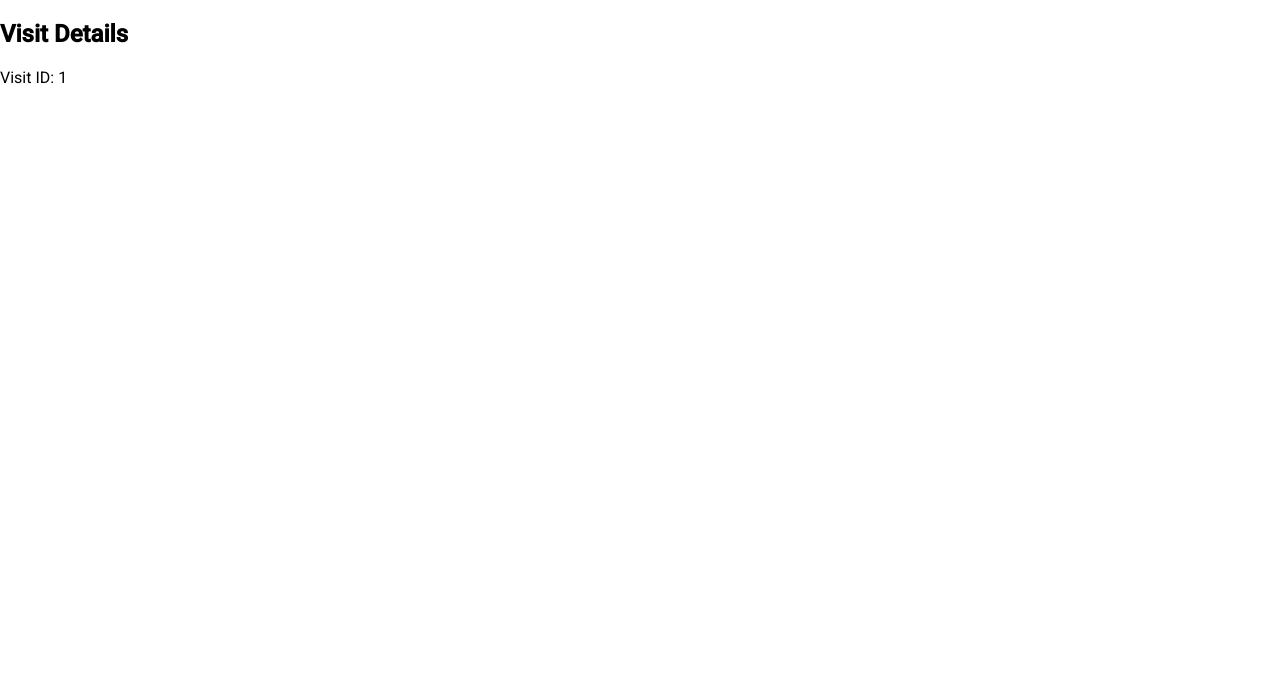
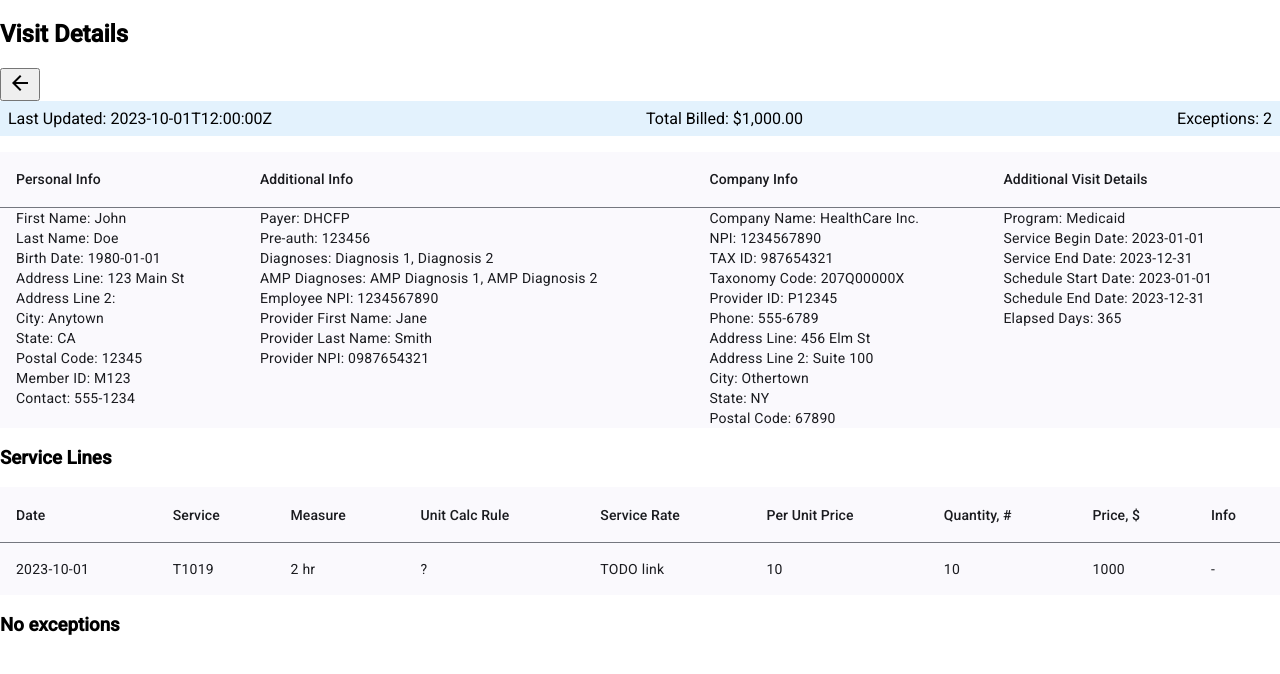
Before and after one commit to glebmark/sandata-billing-ui-poc, an Angular app: page /visit/1 in a window 1280 px wide. Shown: the top 674 px of the page. Built offline with nearby package versions, Linux system fonts and the light colour scheme.

Commit message:
visit details

```diff
--- a/src/app/rate-page/rate-page.component.ts
+++ b/src/app/rate-page/rate-page.component.ts
@@ -1,10 +1,15 @@
 import { Component, OnInit } from '@angular/core';
 import { MatTabsModule } from '@angular/material/tabs';
 import { ServiceRatePageComponent } from './service-rate.component';
+import { MatIconModule } from '@angular/material/icon';
+import { Router } from '@angular/router';
 
 @Component({
   selector: 'app-rate-page',
   template: `
+    <button mat-raised-button color="primary" (click)="goBack()">
+        <mat-icon>arrow_back</mat-icon>
+    </button>
     <mat-tab-group>
       <mat-tab label="Service Rates">
         <!-- TODO add doc/flat view switcher -->
@@ -15,13 +20,17 @@ import { ServiceRatePageComponent } from './service-rate.component';
       </mat-tab>
     </mat-tab-group>
   `,
-imports: [MatTabsModule, ServiceRatePageComponent]
+imports: [MatTabsModule, ServiceRatePageComponent, MatIconModule]
 })
 export class RatePageComponent implements OnInit {
 
-  constructor() { }
+  constructor(private router: Router) { }
 
   ngOnInit(): void {
   }
 
+  goBack() {
+    this.router.navigate(['']);
+  }
+
 }
--- a/src/app/rate-page/rates-list-viewer.component.ts
+++ b/src/app/rate-page/rates-list-viewer.component.ts
@@ -141,7 +141,7 @@ export class RatesListViewerComponent {
 
     rateForm = new FormGroup({
         rateViewerForm: new FormGroup({
-            evvIdentifier: new FormControl(''),
+            evvIdentifier: new FormControl('123'),
             eventCode: new FormControl(''),
             effectiveDate: new FormControl(''),
             service: new FormControl(''),
--- a/src/app/visits-page/filters-and-table-of-visits.component.ts
+++ b/src/app/visits-page/filters-and-table-of-visits.component.ts
@@ -35,18 +35,18 @@ import { RouterModule } from '@angular/router';
         </div>
         <button mat-button (click)="clearFilters()">Clear Filters</button>
         <table mat-table [dataSource]="dataSource" matSort class="mat-elevation-z8">
-            <ng-container matColumnDef="link">
-                <th mat-header-cell *matHeaderCellDef> Details </th>
-                <td mat-cell *matCellDef="let element"> <a [routerLink]="['/visit', element.id]">View</a> </td>
-            </ng-container>
             <ng-container *ngFor="let column of allColumns">
                 <ng-container *ngIf="column.visible" [matColumnDef]="column.def">
                     <th mat-header-cell *matHeaderCellDef mat-sort-header> {{column.name}} </th>
                     <td mat-cell *matCellDef="let element"> {{element[column.def]}} </td>
                 </ng-container>
             </ng-container>
-            <tr mat-header-row *matHeaderRowDef="['link'].concat(displayedColumns)"></tr>
-            <tr mat-row *matRowDef="let row; columns: ['link'].concat(displayedColumns);"></tr>
+            <ng-container matColumnDef="link">
+                <th mat-header-cell *matHeaderCellDef> Link </th>
+                <td mat-cell *matCellDef="let element"> <a [routerLink]="['/visit', element.id]">View</a> </td>
+            </ng-container>
+            <tr mat-header-row *matHeaderRowDef="displayedColumns.concat('link')"></tr>
+            <tr mat-row *matRowDef="let row; columns: displayedColumns.concat('link');"></tr>
         </table>
     </div>
     `,
@@ -64,6 +64,8 @@ import { RouterModule } from '@angular/router';
     imports: [MatTableModule, MatSortModule, MatCheckboxModule, MatButtonModule, MatMenuModule, FormsModule, CommonModule, MatInputModule, MatSelectModule, RouterModule]
 })
 export class FiltersAndTableOfVisitsComponent implements AfterViewInit {
+    // fix filters, when type in into multiple filters
+    // they sometimes do not work together and work separately
     @ViewChild(MatSort) sort!: MatSort;
 
     allColumns = [
@@ -92,21 +94,15 @@ export class FiltersAndTableOfVisitsComponent implements AfterViewInit {
 
     applyFilter(event: any, column: string) {
         const filterValue = event.target ? event.target.value.trim().toLowerCase() : event.value.trim().toLowerCase();
-        const columnToUpdate = this.allColumns.find(col => col.def === column);
-        if (columnToUpdate) {
-            columnToUpdate.filterValue = filterValue;
-        }
 
-        this.dataSource.filterPredicate = (data: any) => {
-            return this.allColumns.every(col => {
-                if (!col.filterValue) {
-                    return true;
-                }
-                const dataStr = data[col.def] ? data[col.def].toString().toLowerCase() : '';
-                return dataStr.indexOf(col.filterValue) !== -1;
-            });
+        this.dataSource.filterPredicate = (data: any, filter: string) => {
+            const accumulator = (currentTerm: any, key: any) => {
+                return key === column ? currentTerm + data[key] : currentTerm;
+            };
+            const dataStr = Object.keys(data).reduce(accumulator, '').toLowerCase();
+            return dataStr.indexOf(filter) !== -1;
         };
-        this.dataSource.filter = JSON.stringify(this.allColumns.map(col => col.filterValue));
+        this.dataSource.filter = filterValue;
     }
 
     clearFilters() {
@@ -122,3 +118,5 @@ const ELEMENT_DATA = [
     {id: 4, firstName: 'Bob', lastName: 'Brown', serviceBeginDate: '2023-04-01', serviceEndDate: '2023-06-10', units: 12, service: 'T1019_01', payer: 'Private', status: 'Approved', elapsedDays: 150},
     {id: 5, firstName: 'Charlie', lastName: 'Davis', serviceBeginDate: '2023-05-05', serviceEndDate: '2023-07-20', units: 7, service: 'S9124', payer: 'Medicaid', status: 'Pending', elapsedDays: 100},
 ];
+
+// TODO rename views to visits
--- a/src/app/visits-page/sync.component.ts
+++ b/src/app/visits-page/sync.component.ts
@@ -67,7 +67,7 @@ export class SyncComponent {
 
 
             // TODO
-            // sync data with output to visits-page
+            // sync data and send data as @Output to visits-page
             // emit data here
         }
 }
--- a/src/app/visits-page/visit-details/visit-details.component.ts
+++ b/src/app/visits-page/visit-details/visit-details.component.ts
@@ -1,22 +1,224 @@
+import { CommonModule, CurrencyPipe } from '@angular/common';
+import { HttpClient, HttpParams,  } from '@angular/common/http';
 import { Component, OnInit } from '@angular/core';
-import { ActivatedRoute } from '@angular/router';
+import { MatTableModule } from '@angular/material/table';
+import { MatIconModule } from '@angular/material/icon';
+import { ActivatedRoute, Router } from '@angular/router';
 
 @Component({
   selector: 'app-visit-details',
   template: `
     <div>
       <h2>Visit Details</h2>
-      <p>Visit ID: {{ visitId }}</p>
+      <button mat-raised-button color="primary" (click)="goBack()">
+        <mat-icon>arrow_back</mat-icon>
+      </button>
+      <!-- <button mat-button (click)="getVisitDetails()">Get Visit Details</button> -->
+      <div class="info-row">
+        <div>Last Updated: {{ lastUpdated }}</div>
+        <div>Total Billed: {{ totalBilled | currency:'USD' }}</div>
+        <div>Exceptions: {{ exceptions }}</div>
+      </div>
+      <table mat-table [dataSource]="[visitDetails]" class="mat-elevation-z8" style="margin-bottom: 16px;">
+        <ng-container matColumnDef="personalInfo">
+          <th mat-header-cell *matHeaderCellDef> Personal Info </th>
+          <td mat-cell *matCellDef="let element" style="vertical-align: top;">
+            <div>First Name: {{element.firstName}}</div>
+            <div>Last Name: {{element.lastName}}</div>
+            <div>Birth Date: {{element.birthDate}}</div>
+            <div>Address Line: {{element.addressLine}}</div>
+            <div>Address Line 2: {{element.addressLine2}}</div>
+            <div>City: {{element.city}}</div>
+            <div>State: {{element.state}}</div>
+            <div>Postal Code: {{element.postalCode}}</div>
+            <div>Member ID: {{element.memberId}}</div>
+            <div>Contact: {{element.contact}}</div>
+          </td>
+        </ng-container>
+        <ng-container matColumnDef="additionalInfo">
+          <th mat-header-cell *matHeaderCellDef> Additional Info </th>
+          <td mat-cell *matCellDef="let element" style="vertical-align: top;">
+            <div>Payer: {{element.payer}}</div>
+            <div>Pre-auth: {{element.preAuth}}</div>
+            <div>Diagnoses: {{element.diagnoses}}</div>
+            <div>AMP Diagnoses: {{element.ampDiagnoses}}</div>
+            <div>Employee NPI: {{element.employeeNpi}}</div>
+            <div>Provider First Name: {{element.providerFirstName}}</div>
+            <div>Provider Last Name: {{element.providerLastName}}</div>
+            <div>Provider NPI: {{element.providerNpi}}</div>
+          </td>
+        </ng-container>
+        <ng-container matColumnDef="companyInfo">
+          <th mat-header-cell *matHeaderCellDef> Company Info </th>
+          <td mat-cell *matCellDef="let element" style="vertical-align: top;">
+            <div>Company Name: {{element.companyName}}</div>
+            <div>NPI: {{element.npi}}</div>
+            <div>TAX ID: {{element.taxId}}</div>
+            <div>Taxonomy Code: {{element.taxonomyCode}}</div>
+            <div>Provider ID: {{element.providerId}}</div>
+            <div>Phone: {{element.phone}}</div>
+            <div>Address Line: {{element.companyAddressLine}}</div>
+            <div>Address Line 2: {{element.companyAddressLine2}}</div>
+            <div>City: {{element.companyCity}}</div>
+            <div>State: {{element.companyState}}</div>
+            <div>Postal Code: {{element.companyPostalCode}}</div>
+          </td>
+        </ng-container>
+        <ng-container matColumnDef="additionalVisitDetails">
+          <th mat-header-cell *matHeaderCellDef> Additional Visit Details </th>
+          <td mat-cell *matCellDef="let element" style="vertical-align: top;">
+            <div>Program: {{element.program}}</div>
+            <div>Service Begin Date: {{element.serviceBeginDate}}</div>
+            <div>Service End Date: {{element.serviceEndDate}}</div>
+            <div>Schedule Start Date: {{element.scheduleStartDate}}</div>
+            <div>Schedule End Date: {{element.scheduleEndDate}}</div>
+            <div>Elapsed Days: {{element.elapsedDays}}</div>
+          </td>
+        </ng-container>
+        <!-- Add other columns as needed -->
+        <tr mat-header-row *matHeaderRowDef="['personalInfo', 'additionalInfo', 'companyInfo', 'additionalVisitDetails']" style="margin-bottom: 16px;"></tr>
+        <tr mat-row *matRowDef="let row; columns: ['personalInfo', 'additionalInfo', 'companyInfo', 'additionalVisitDetails'];" style="margin-bottom: 16px;"></tr>
+      </table>
     </div>
+    <h3>Service Lines</h3>
+    <table mat-table [dataSource]="serviceLines" class="mat-elevation-z8" style="margin-bottom: 16px;">
+      <ng-container matColumnDef="date">
+        <th mat-header-cell *matHeaderCellDef> Date </th>
+        <td mat-cell *matCellDef="let element"> {{element.date}} </td>
+      </ng-container>
+      <ng-container matColumnDef="service">
+        <th mat-header-cell *matHeaderCellDef> Service </th>
+        <td mat-cell *matCellDef="let element"> {{element.service}} </td>
+      </ng-container>
+      <ng-container matColumnDef="measure">
+        <th mat-header-cell *matHeaderCellDef> Measure </th>
+        <td mat-cell *matCellDef="let element"> {{element.measure}} </td>
+      </ng-container>
+      <ng-container matColumnDef="unitCalcRule">
+        <th mat-header-cell *matHeaderCellDef> Unit Calc Rule </th>
+        <td mat-cell *matCellDef="let element"> {{element.unitCalcRule}} </td>
+      </ng-container>
+      <ng-container matColumnDef="serviceRate">
+        <th mat-header-cell *matHeaderCellDef> Service Rate </th>
+        <td mat-cell *matCellDef="let element"> {{element.serviceRate}} </td>
+      </ng-container>
+      <ng-container matColumnDef="perUnitPrice">
+        <th mat-header-cell *matHeaderCellDef> Per Unit Price </th>
+        <td mat-cell *matCellDef="let element"> {{element.perUnitPrice}} </td>
+      </ng-container>
+      <ng-container matColumnDef="quantity">
+        <th mat-header-cell *matHeaderCellDef> Quantity, # </th>
+        <td mat-cell *matCellDef="let element"> {{element.quantity}} </td>
+      </ng-container>
+      <ng-container matColumnDef="price">
+        <th mat-header-cell *matHeaderCellDef> Price, $ </th>
+        <td mat-cell *matCellDef="let element"> {{element.price}} </td>
+      </ng-container>
+      <ng-container matColumnDef="info">
+        <th mat-header-cell *matHeaderCellDef> Info </th>
+        <td mat-cell *matCellDef="let element"> {{element.info}} </td>
+      </ng-container>
+      <tr mat-header-row *matHeaderRowDef="['date', 'service', 'measure', 'unitCalcRule', 'serviceRate', 'perUnitPrice', 'quantity', 'price', 'info']"></tr>
+      <tr mat-row *matRowDef="let row; columns: ['date', 'service', 'measure', 'unitCalcRule', 'serviceRate', 'perUnitPrice', 'quantity', 'price', 'info'];"></tr>
+    </table>
+    <h3>No exceptions</h3>
   `,
-  styles: []
+  styles: [`
+    .info-row {
+      background-color: #e3f2fd;
+      padding: 8px;
+      margin-bottom: 16px;
+      display: flex;
+      justify-content: space-between;
+    }
+  `],
+  imports: [MatTableModule, CommonModule, MatIconModule],
+  providers: [CurrencyPipe]
 })
 export class VisitDetailsComponent implements OnInit {
   visitId!: number;
+  visitDetails: any = {
+    firstName: 'John',
+    lastName: 'Doe',
+    birthDate: '1980-01-01',
+    addressLine: '123 Main St',
+    addressLine2: '',
+    city: 'Anytown',
+    state: 'CA',
+    postalCode: '12345',
+    memberId: 'M123',
+    contact: '555-1234',
+    payer: 'DHCFP',
+    preAuth: '123456',
+    diagnoses: 'Diagnosis 1, Diagnosis 2',
+    ampDiagnoses: 'AMP Diagnosis 1, AMP Diagnosis 2',
+    employeeNpi: '1234567890',
+    providerFirstName: 'Jane',
+    providerLastName: 'Smith',
+    providerNpi: '0987654321',
+    companyName: 'HealthCare Inc.',
+    npi: '1234567890',
+    taxId: '987654321',
+    taxonomyCode: '207Q00000X',
+    providerId: 'P12345',
+    phone: '555-6789',
+    companyAddressLine: '456 Elm St',
+    companyAddressLine2: 'Suite 100',
+    companyCity: 'Othertown',
+    companyState: 'NY',
+    companyPostalCode: '67890',
+    program: 'Medicaid',
+    serviceBeginDate: '2023-01-01',
+    serviceEndDate: '2023-12-31',
+    scheduleStartDate: '2023-01-01',
+    scheduleEndDate: '2023-12-31',
+    elapsedDays: 365
+  };
+  lastUpdated: string = '2023-10-01T12:00:00Z'; // TODO parse last updated from getVisitDetails
+  totalBilled: number = 1000;
+  exceptions: number = 2;
+  serviceLines = [
+    {
+      date: '2023-10-01',
+      service: 'T1019',
+      measure: '2 hr',
+      unitCalcRule: '?',
+      serviceRate: 'TODO link',
+      perUnitPrice: 10,
+      quantity: 10,
+      price: 1000,
+      info: '-'
+    },
+    // Add more service lines as needed
+  ];
 
-  constructor(private route: ActivatedRoute) {}
+  constructor(private route: ActivatedRoute, private http: HttpClient, private router: Router) {}
 
   ngOnInit(): void {
     this.visitId = +this.route.snapshot.paramMap.get('id')!;
   }
+
+  getVisitDetails() {
+    const url = 'http://localhost:8080/fhir/Organization/96010/rpc';
+    const params = new HttpParams()
+      .set('_format', 'json')
+      .set('_m', 'aidbox.billing.rpc/get-encounter');
+    const body = {
+      visitId: this.visitId
+    };
+
+    this.http.request('GET', url, { params, body }).subscribe({
+      next: response => {
+        this.visitDetails = response;
+        console.log('Visit details fetched successfully', response);
+      },
+      error: error => {
+        console.error('Error fetching visit details', error);
+      }
+    });
+  }
+
+  goBack() {
+    this.router.navigate(['/visits']);
+  }
 }
--- a/src/app/visits-page/visits-page.component.ts
+++ b/src/app/visits-page/visits-page.component.ts
@@ -2,24 +2,32 @@ import { Component, OnInit } from '@angular/core';
 import { SyncComponent } from './sync.component';
 import { CommonModule } from '@angular/common';
 import { FiltersAndTableOfVisitsComponent } from './filters-and-table-of-visits.component';
+import { Router } from '@angular/router';
+import { MatIconModule } from '@angular/material/icon';
 
 @Component({
   selector: 'app-visits-page',
   template: `
     <div>
+    <button mat-raised-button color="primary" (click)="goBack()">
+        <mat-icon>arrow_back</mat-icon>
+    </button>
       <app-sync />
       <app-filters-and-table-of-visits />
     </div>
   `,
-  imports: [CommonModule, SyncComponent, FiltersAndTableOfVisitsComponent]
+  imports: [CommonModule, SyncComponent, FiltersAndTableOfVisitsComponent, MatIconModule]
 })
 export class VisitsPageComponent implements OnInit {
 
-  constructor() { }
+  constructor(private router: Router) { }
 
   ngOnInit(): void {
   }
 
+  goBack() {
+    this.router.navigate(['']);
+  }
 }
 
 // LAYOUT:
```
Also changed, not shown: src/app/start-page/start-page.component.ts (+11 -0 lines).
